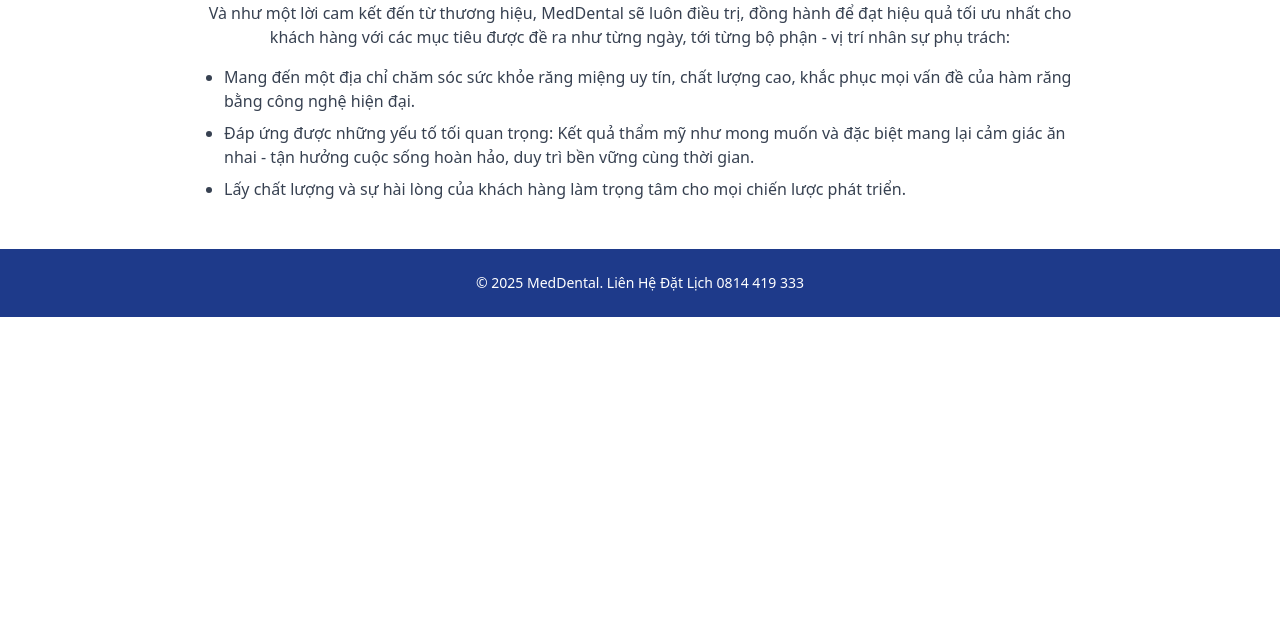
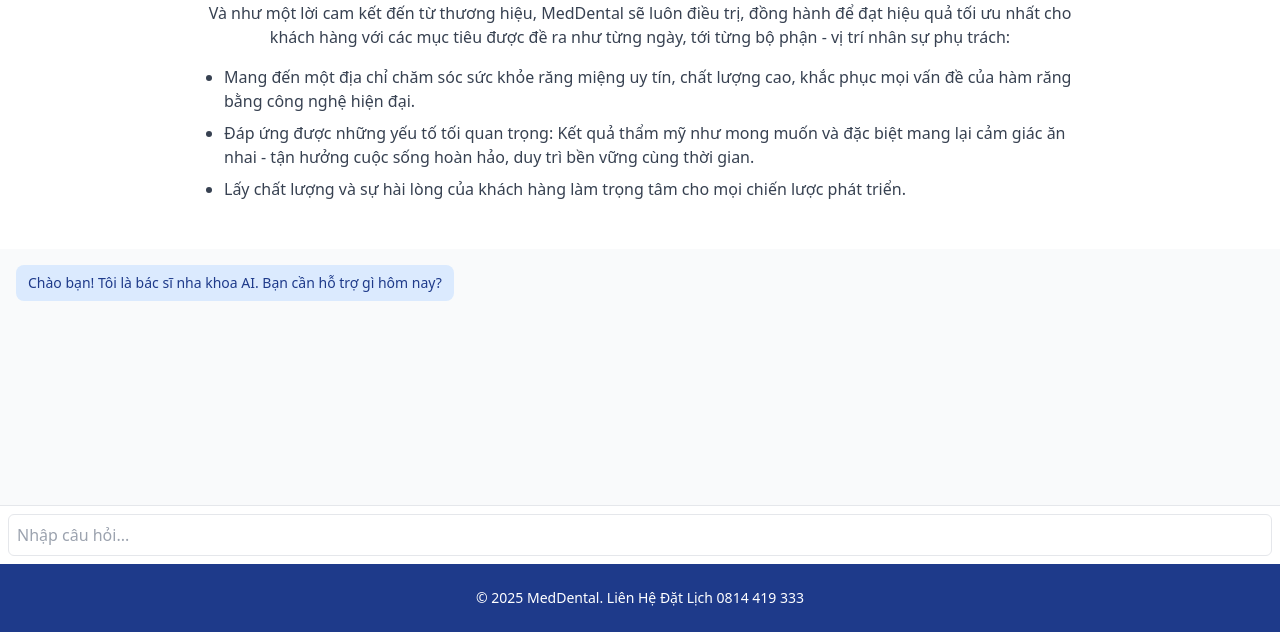
Before and after one commit to khanhteo1989/meddental-chatbot, a Flask app: page / in a window 1280 px wide. Shown: the part 2363-2995 px from the top of the page. Before the commit the page ends 2680 px from the top, so only its background shows below. Run offline with Flask 3, Linux system fonts and the light colour scheme; some libraries are stand-ins or nearby versions.

Commit message:
Update index.html

```diff
--- a/templates/index.html
+++ b/templates/index.html
@@ -88,16 +88,22 @@
   </div>
 </section>
 
-<!-- CHATBOX V2 -->
-<div id="chatbox" class="fixed bottom-24 right-6 w-80 max-w-full bg-white border border-gray-300 rounded-xl shadow-lg hidden flex-col overflow-hidden z-50">
-  <!-- Header -->
-  <div class="bg-blue-900 text-white px-4 py-2 flex justify-between items-center">
-    <div class="flex items-center space-x-2">
-      <img src="{{ url_for('static', filename='avatar.jpg') }}" alt="Bác sĩ" class="w-6 h-6 rounded-full border border-white">
-      <span class="font-semibold">Bác sĩ MedDental</span>
-    </div>
-    <button onclick="toggleChat()">✕</button>
+<!-- CHATBOX -->
+<div id="chatbox" class="fixed bottom-20 right-6 w-[380px] max-w-full bg-white border border-gray-300 rounded-xl shadow-2xl hidden flex-col overflow-hidden z-50 transition-all duration-300">
+  <div class="bg-blue-900 text-white px-4 py-3 font-semibold flex items-center space-x-3">
+    <img src="{{ url_for('static', filename='avatar.jpg') }}" alt="Bot" class="w-8 h-8 rounded-full border border-white" />
+    <span>Bác sĩ MedDental</span>
+    <button onclick="toggleChat()" class="ml-auto text-white hover:text-red-400 font-bold">×</button>
   </div>
+  <div id="chat-content" class="flex flex-col gap-2 p-4 h-[400px] overflow-y-auto bg-gray-50 text-sm">
+    <div class="bg-gray-100 text-gray-800 px-4 py-2 rounded-lg w-fit max-w-[80%]">Chào bạn! Tôi là bác sĩ nha khoa AI. Bạn cần hỗ trợ gì hôm nay?</div>
+  </div>
+  <div class="p-3 border-t bg-white">
+    <input id="chat-input" type="text" placeholder="Nhập câu hỏi..." class="w-full px-4 py-2 border rounded-lg focus:outline-none focus:ring-2 focus:ring-blue-500" onkeypress="if(event.key==='Enter'){sendChat()}"/>
+  </div>
+</div>
+
+
 
   <!-- Nội dung chat -->
   <div id="chat-content" class="h-64 overflow-y-auto p-4 space-y-2 bg-gray-50 text-sm">
@@ -110,7 +116,7 @@
   </div>
 </div>
 
-<!-- Nút bật chatbot -->
+<!-- Nút mở Chatbot -->
 <lottie-player
   src="https://lottie.host/9ce13ba8-6202-4780-a58e-2e5917dc40f6/cS2UwBeU95.json"
   background="transparent"
@@ -119,6 +125,7 @@
   class="fixed bottom-6 right-6 z-50 cursor-pointer"
   loop autoplay onclick="toggleChat()">
 </lottie-player>
+
 
 
  <!-- Footer -->
```
